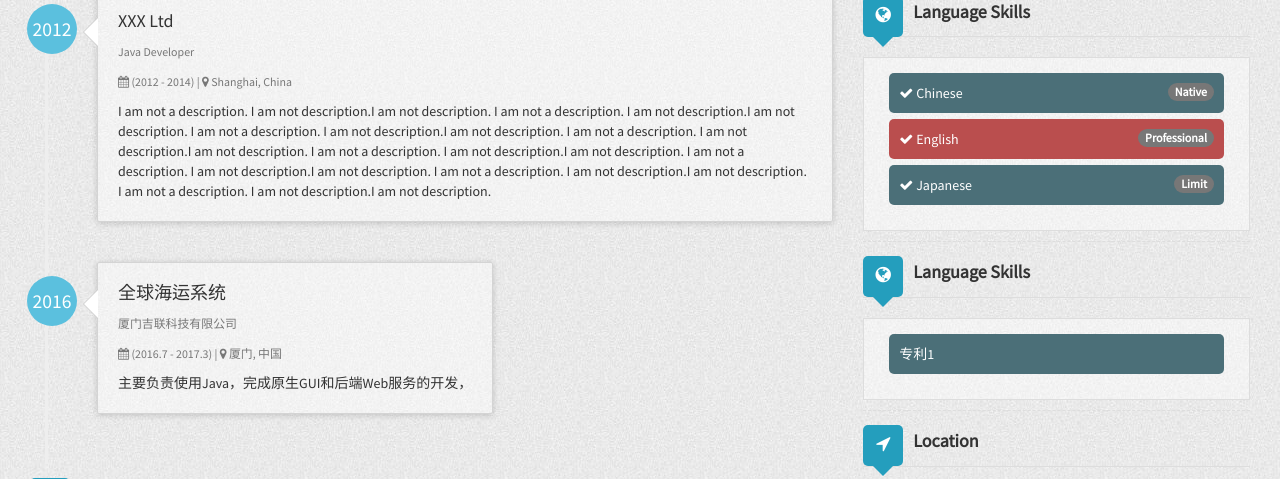
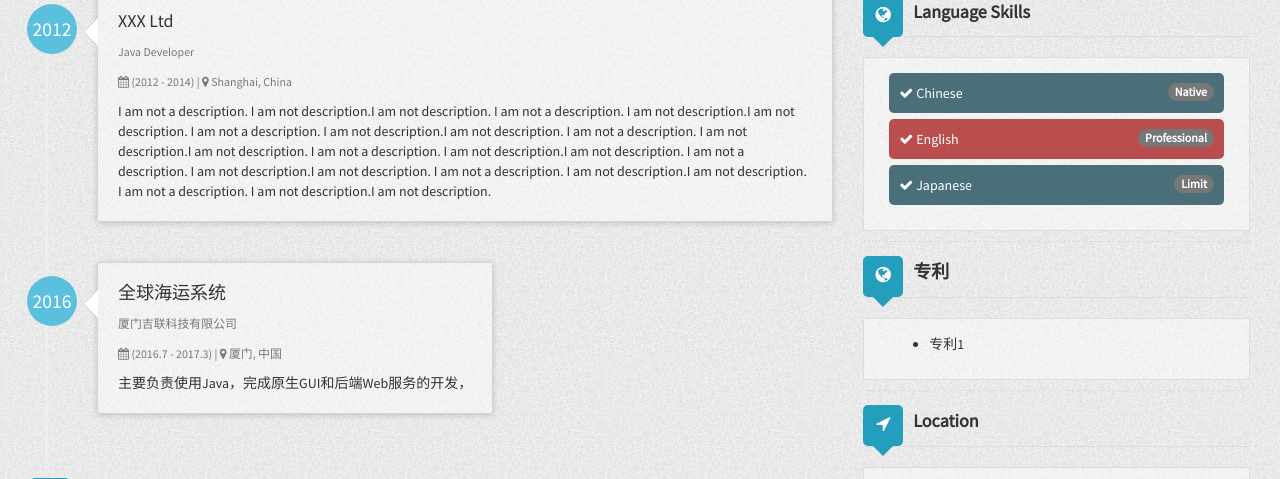
Before and after one commit to blaspheme/blaspheme.github.io, a Jekyll site: the page built from index.html, in a window 1280 px wide and 900 px high, scrolled down 548 px, cut to the strip 0-479 px from the top of the window. Built offline with Jekyll 4.4.1, drawn with Linux system fonts in a browser that asks for light colours; nearby versions of some CDN libraries.

Commit message:
修改样式

```diff
--- a/index.html
+++ b/index.html
@@ -296,9 +296,9 @@ layout: default
             {% endif %}
             {% if site.author.patent %}
                 <div class="deviter"></div>
-                <h3 class="title with-icon"><span class="fa fa-globe cat-title"></span> Language Skills</h3>
+                <h3 class="title with-icon"><span class="fa fa-globe cat-title"></span> 专利 </h3>
                 <div class="grid-block">
-                    <ul class="list-unstyled list-strip">
+                    <ul>
                         {% for language in site.author.patent %}
                             {% if language.name %}
                                   <li>
```
